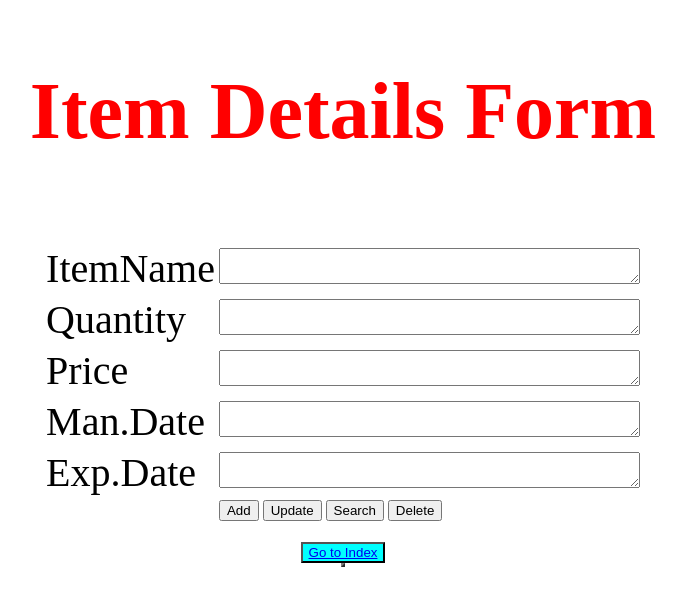
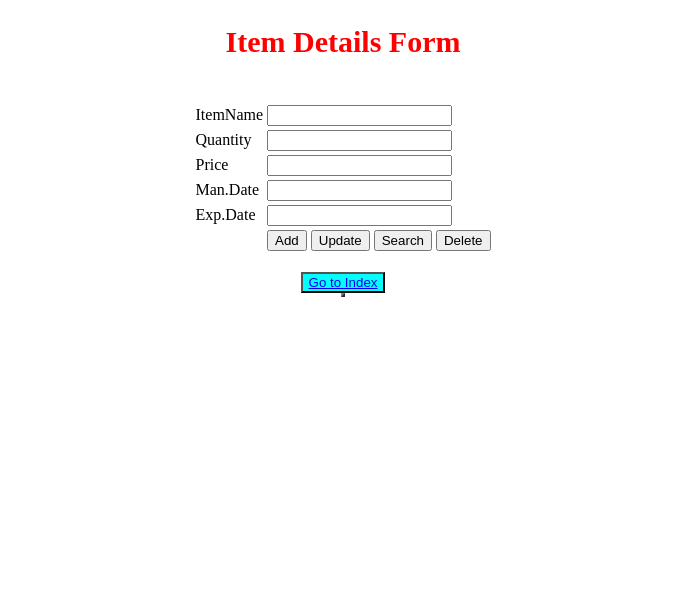
Before and after one commit to chathuripavishnika/day-7, a plain HTML site: page item.html in a window 1280 px wide. Shown: the whole page, without its empty margins (297-983 px from the left). Drawn offline with Linux system fonts and the light colour scheme.

Commit message:
add title

```diff
--- a/item.html
+++ b/item.html
@@ -11,31 +11,31 @@
     <center>
     <table>
 
-        <h2 style="color:red;font-size: 80px;">Item Details Form</h2>
+        <h2 style="color: red;font-size: 30px;">Item Details Form</h2>
 
         <tr>
+            <td>ItemName</td>
+            <td><input type="text" id="txtName"></td>
 
-            <td style="color: black; font-size: 40px;">ItemName</td>
-            <td><textarea id="txtName" rows="2" cols="50"></textarea></td>
         </tr>
 
         <tr>
-            <td style="color: black; font-size: 40px;">Quantity</td>
-            <td><textarea id="txtName" rows="2" cols="50"></textarea></td></td>
+            <td>Quantity</td>
+            <td><input type="text" id="txtQun"></td>
         </tr>
 
         <tr>
-            <td style="color: black; font-size: 40px;">Price</td>
-            <td><textarea id="txtName" rows="2" cols="50"></textarea></td></td>
+            <td>Price</td>
+            <td><input type="text" id="txtPrice"></td>
         </tr>
         <tr>
 
-            <td style="color: black; font-size: 40px;">Man.Date</td>
-            <td><textarea id="txtName" rows="2" cols="50"></textarea></td></td>
+            <td>Man.Date</td>
+            <td><input type="text" id="txtmaDate"></td>
         </tr>
         <tr>
-            <td style="color: black; font-size: 40px;">Exp.Date</td>
-            <td><textarea id="txtName" rows="2" cols="50"></textarea></td></td>
+            <td>Exp.Date</td>
+            <td><input type="text" id="txtExpdate"></td>
         </tr>
 
 
@@ -60,7 +60,7 @@
 
 
      <table id="tblItem" border="2"></table>
-    </center>
+</center>
     <script src="app.js"></script>
 
 </body>
```
Also changed, not shown: index.html (+1 -1 lines), style.css (deleted).
